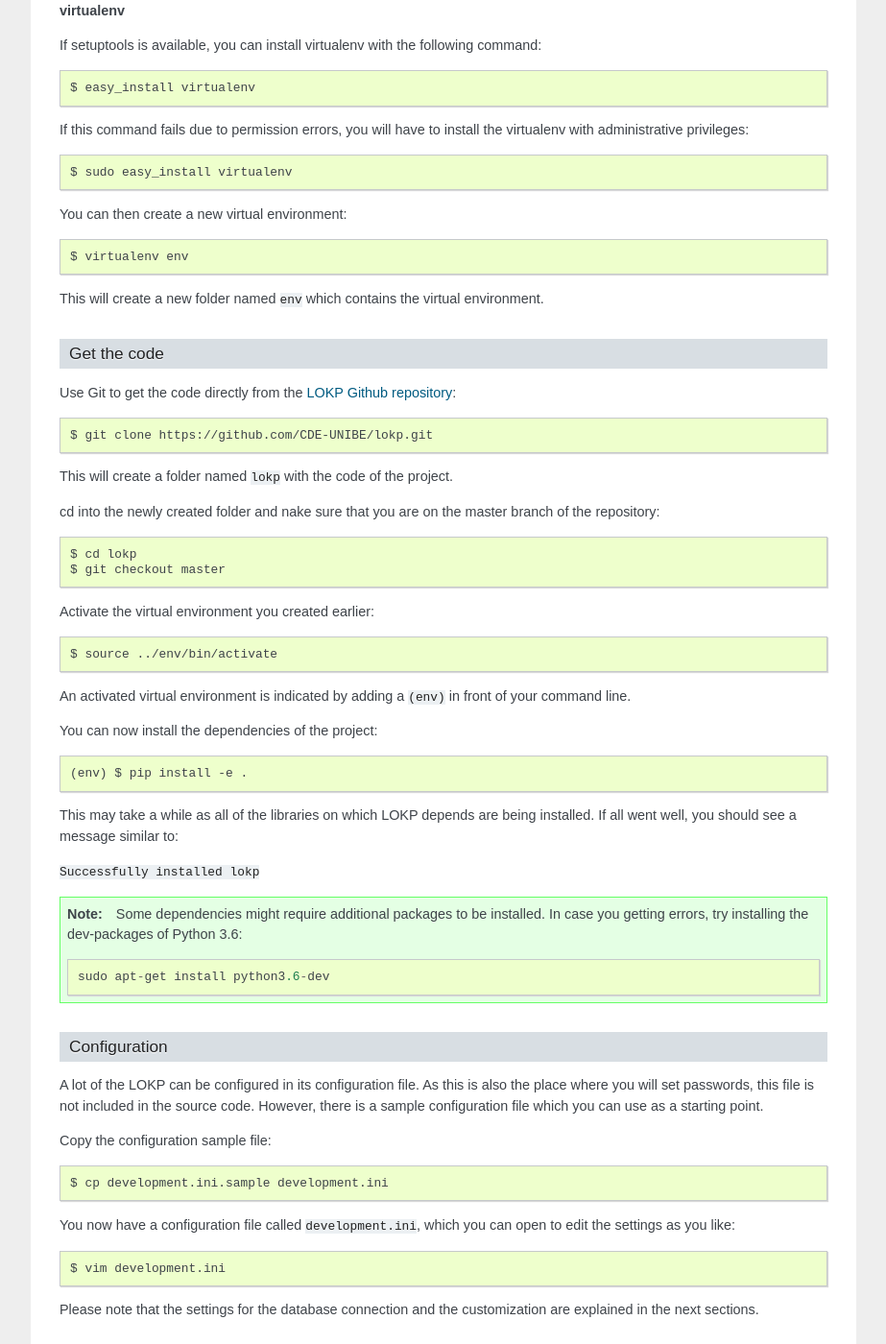
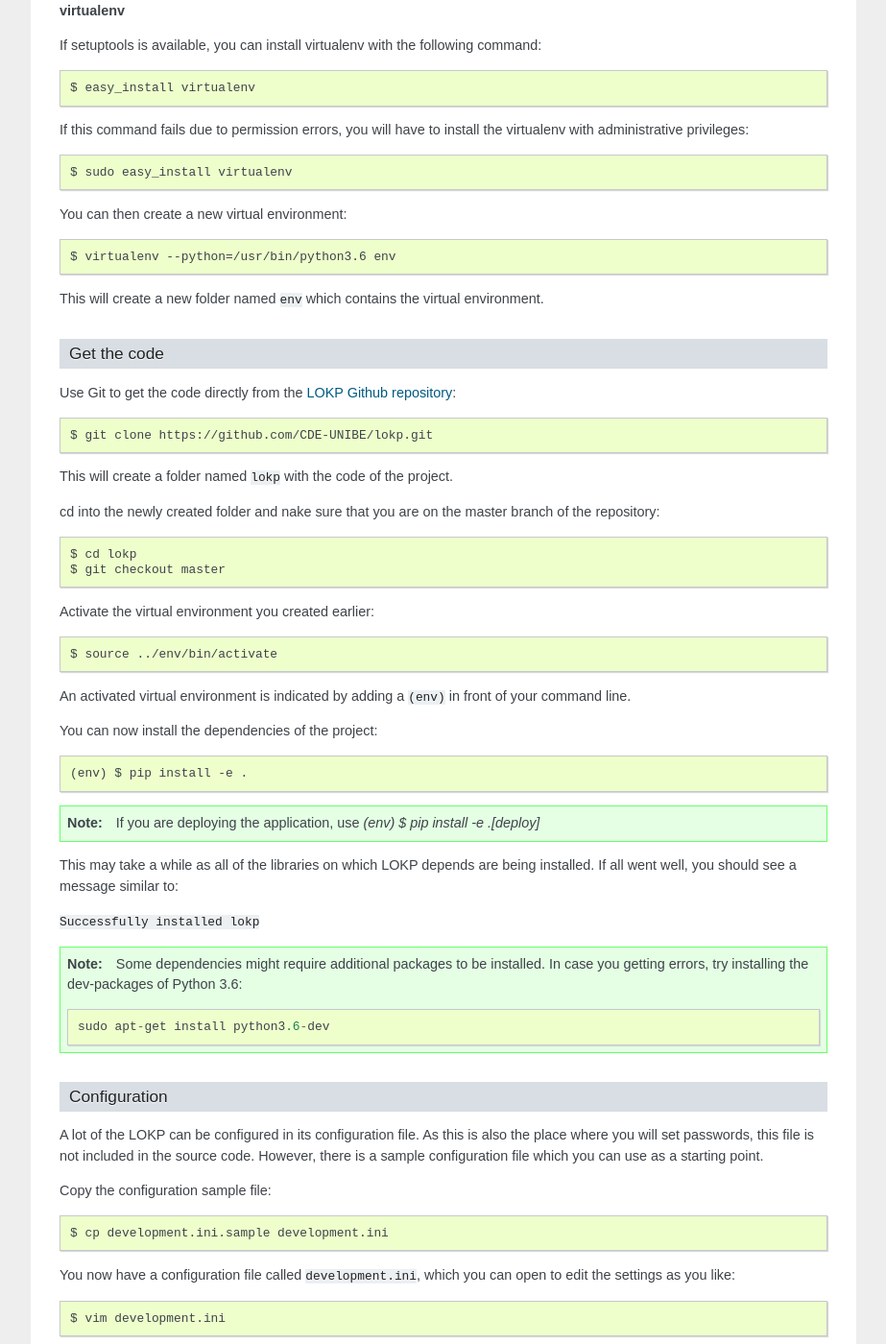
Before and after one commit to CDE-UNIBE/lokp, a Sphinx documentation site: the page built from docs/installation.rst, in a window 1280 px wide and 1400 px high, scrolled down 1417 px. Shown: the whole window at 96% size, without its empty margins (198-1121 px from the left). Built offline with Sphinx 7.4.7, drawn with Linux system fonts in a browser that asks for light colours.

```diff
--- a/docs/installation.rst
+++ b/docs/installation.rst
@@ -102,7 +102,7 @@
 
 You can then create a new virtual environment::
 
-    $ virtualenv env
+    $ virtualenv --python=/usr/bin/python3.6 env
 
 This will create a new folder named ``env`` which contains the virtual
 environment.
@@ -137,6 +137,9 @@
 You can now install the dependencies of the project::
 
     (env) $ pip install -e .
+
+.. NOTE::
+    If you are deploying the application, use `(env) $ pip install -e .[deploy]`
 
 This may take a while as all of the libraries on which LOKP depends are being
 installed. If all went well, you should see a message similar to:
--- a/setup.py
+++ b/setup.py
@@ -40,6 +40,10 @@
     'WebTest==2.0.29',
 ]
 
+deploy_require = [
+    'pyramid_crow==0.4.2',
+]
+
 setup(
     name='lokp',
     version='1.0',
@@ -60,6 +64,7 @@
     zip_safe=False,
     extras_require={
         'testing': tests_require,
+        'deploy': deploy_require,
     },
     install_requires=requires,
     entry_points={
```
Also changed, not shown: 1 other file.
